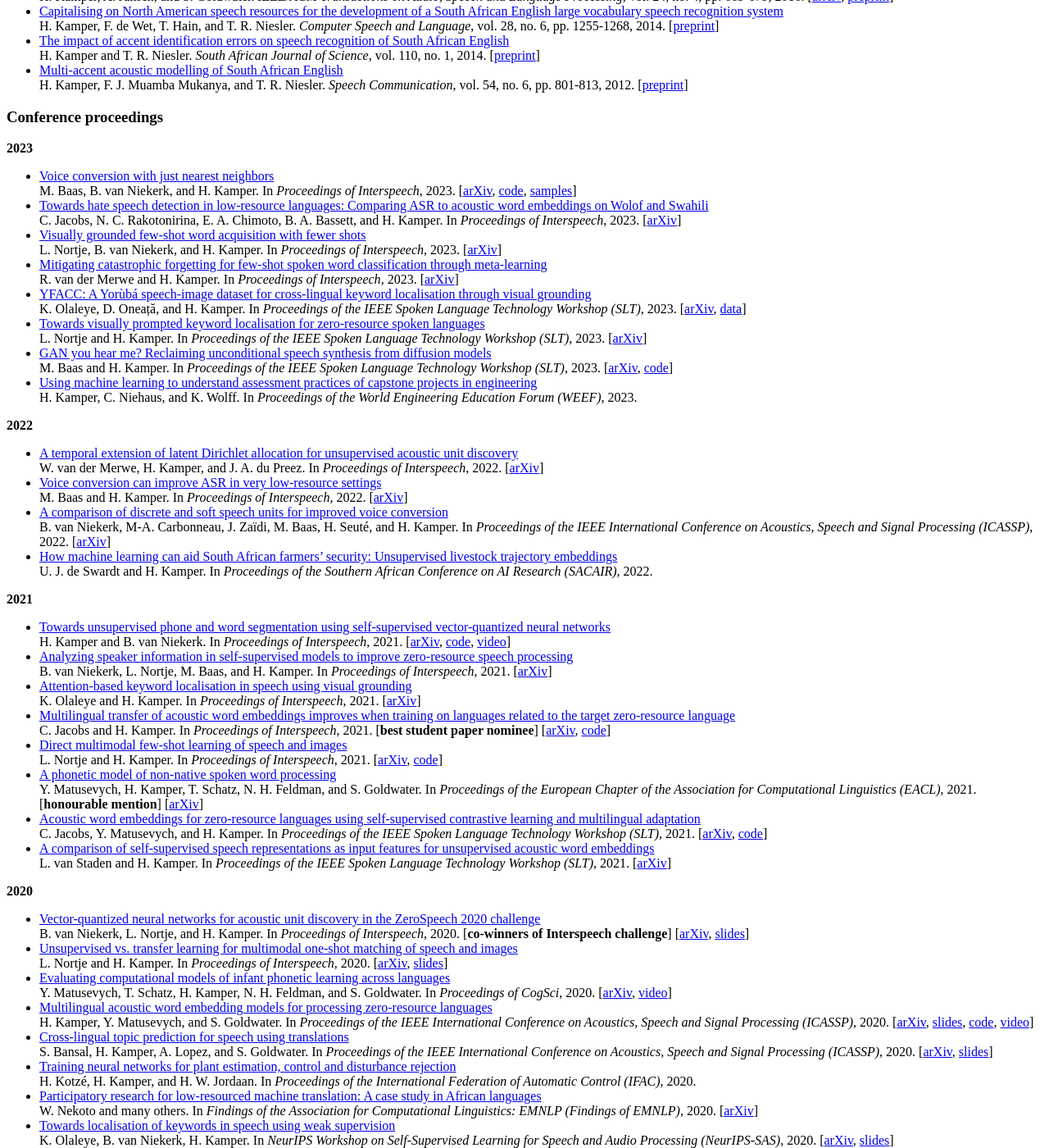
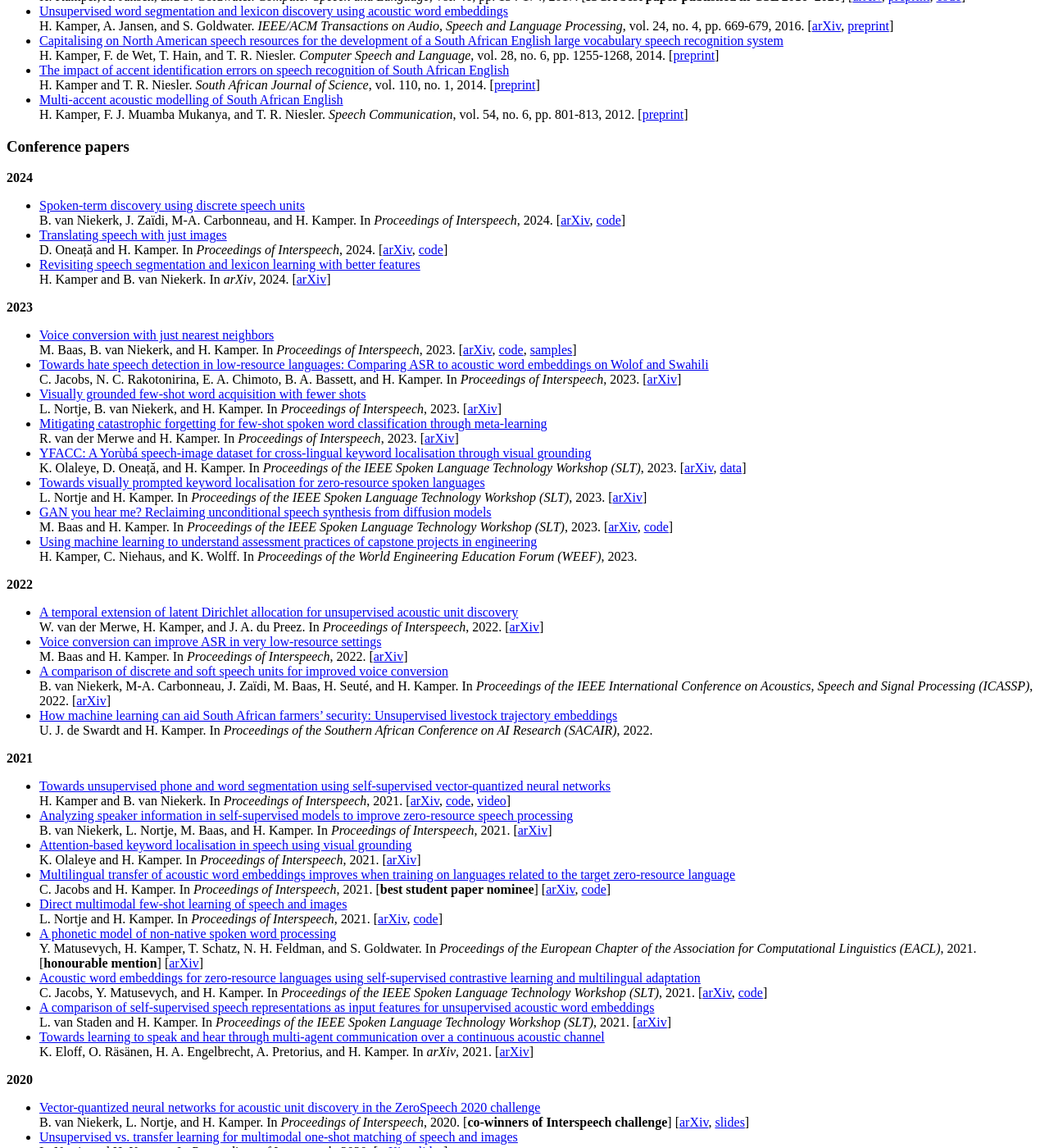
Before and after one commit to kamperh/kamperh.github.io, a Jekyll site: the page built from publications.md, in a window 1280 px wide and 1400 px high, scrolled down 1269 px. Shown: the whole window at 82% size. Built offline with Jekyll 4.4.1, drawn with Linux system fonts in a browser that asks for light colours; a style sheet for code colours, icons or effects is not loaded; some of the changed text lies outside the part shown.

Commit message:
Update publications.md

```diff
--- a/publications.md
+++ b/publications.md
@@ -24,7 +24,11 @@ order: 5
   K. Eloff, O. Räsänen, H. A. Engelbrecht, A. Pretorius, and H. Kamper. *arXiv preprint arXiv:2111.02827*, 2021.
 
 
-### Journal publications
+### Journal articles
+
+- [Visually grounded speech models have a mutual exclusivity bias](https://doi.org/10.1162/tacl_a_00672)
+  L. Nortje, D. Oneață, Y. Matusevych, and H. Kamper. *Transactions of the Association for Computational Linguistics*, vol. 12, pp. 755-770, 2024.
+  [[arXiv](https://arxiv.org/abs/2403.13922), [code](https://sites.google.com/view/mutualexclusivityinvgs)]
 - [Visually grounded speech models have a mutual exclusivity bias](https://doi.org/10.1162/tacl_a_00672)
   L. Nortje, D. Oneață, Y. Matusevych, and H. Kamper. *Transactions of the Association for Computational Linguistics*, vol. 12, pp. 755-770, 2024.
   [[arXiv](https://arxiv.org/abs/2403.13922), [code](https://sites.google.com/view/mutualexclusivityinvgs)]
@@ -103,7 +107,20 @@ order: 5
   [[preprint]({{site.url}}/papers/kamper+muambamukanya+niesler_speechcom2012_preprint.pdf)]
 
 
-### Conference proceedings
+### Conference papers
+
+
+**2024**
+
+- [Spoken-term discovery using discrete speech units]({{site.url}}/papers/vanniekerk+zaidi+carbonneua+kamper_interspeech2024.pdf)
+  B. van Niekerk, J. Zaïdi, M-A. Carbonneau, and H. Kamper. In *Proceedings of Interspeech*, 2024.
+  [[arXiv](https://arxiv.org/abs/2408.14390), [code](https://github.com/bshall/dusted)]
+- [Translating speech with just images]({{site.url}}/papers/oneata+kamper_interspeech2024.pdf)
+  D. Oneață and H. Kamper. In *Proceedings of Interspeech*, 2024.
+  [[arXiv](https://arxiv.org/abs/2406.07133), [code](https://github.com/danoneata/strim)]
+- [Revisiting speech segmentation and lexicon learning with better features](https://arxiv.org/pdf/2401.17902)
+  H. Kamper and B. van Niekerk. In *arXiv*, 2024.
+  [[arXiv](https://arxiv.org/abs/2401.17902)]
 
 **2023**
 
@@ -171,6 +188,9 @@ order: 5
 - [A comparison of self-supervised speech representations as input features for unsupervised acoustic word embeddings]({{site.url}}/papers/vanstaden+kamper_slt2021.pdf)
   L. van Staden and H. Kamper. In *Proceedings of the IEEE Spoken Language Technology Workshop (SLT)*, 2021.
   [[arXiv](http://arxiv.org/abs/2012.07387)]
+- [Towards learning to speak and hear through multi-agent communication over a continuous acoustic channel](https://arxiv.org/pdf/2111.02827)
+  K. Eloff, O. Räsänen, H. A. Engelbrecht, A. Pretorius, and H. Kamper. In *arXiv*, 2021.
+  [[arXiv](https://arxiv.org/abs/2111.02827)]
 
 **2020**
 
```
